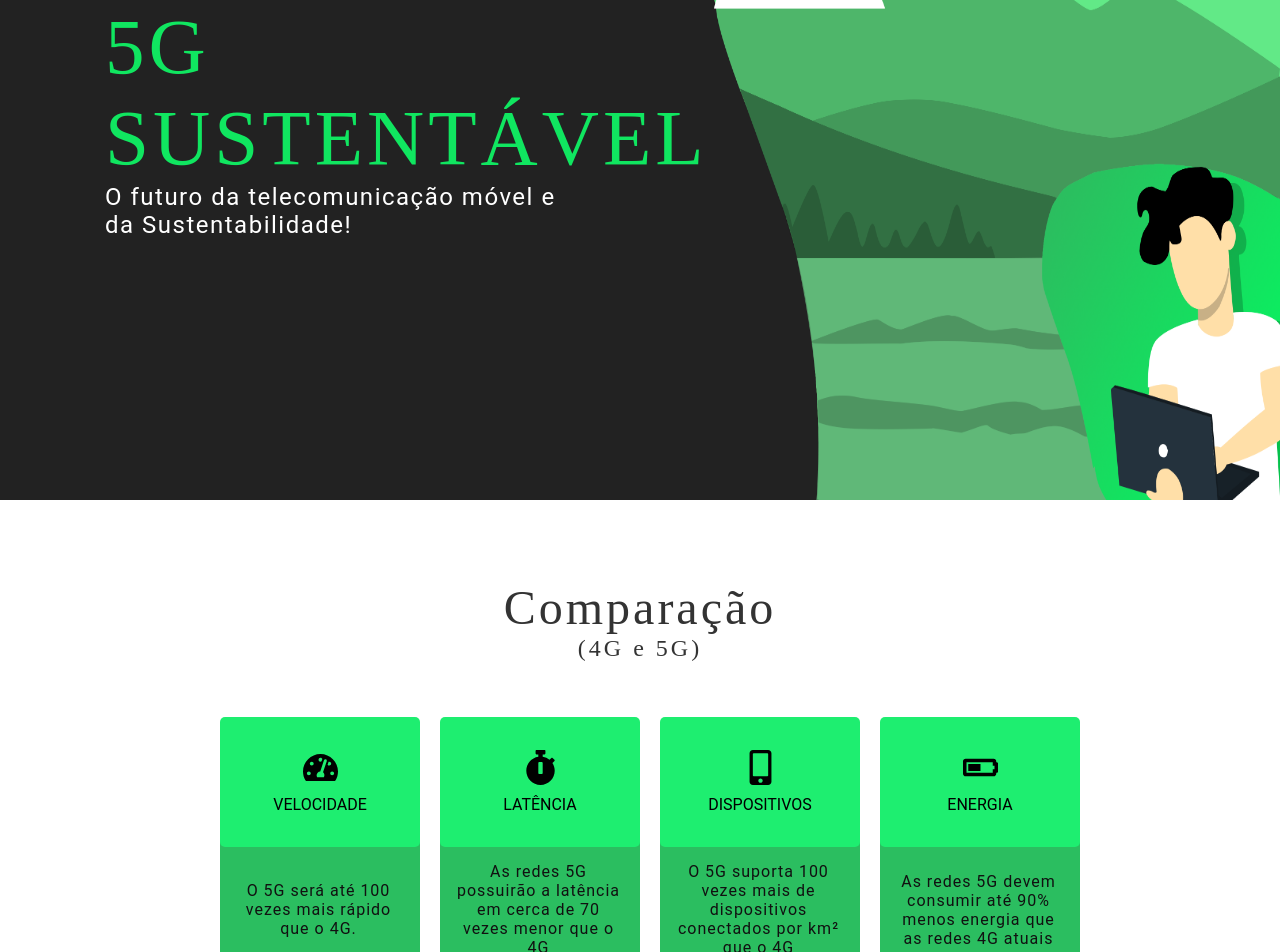
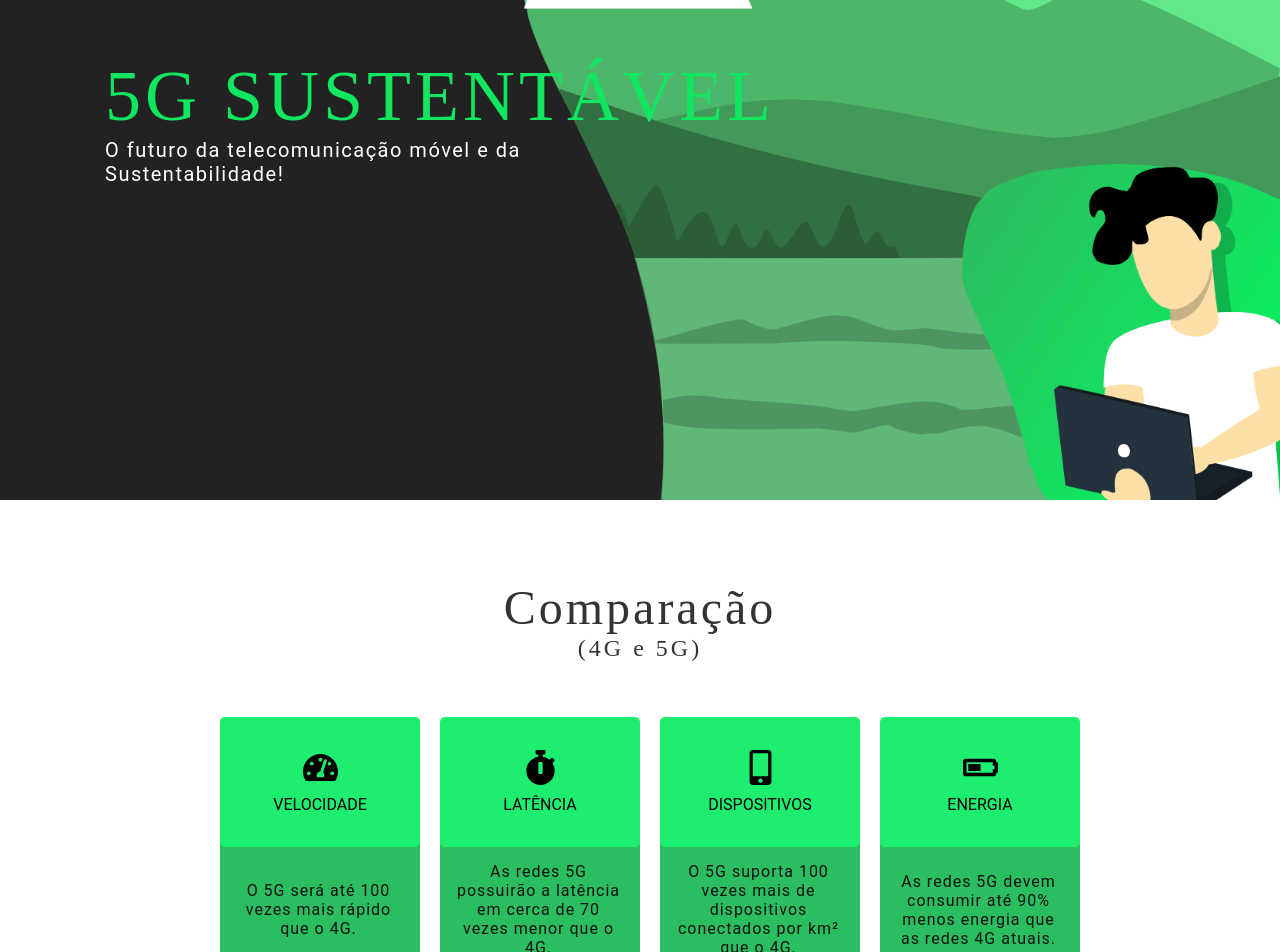
Before and after one commit to ismaelguimaraes/projeto-5gs, a React (Create React App) app: page / in a window 1280 px wide. Shown: the part 300-1252 px from the top of the page. Built offline with nearby package versions, Linux system fonts and the light colour scheme; the HTML template or start-up script is replaced by a standard one.

Commit message:
Alterei o hero e os cards
Coloquei a imagem do hero como background, e adicionei pontuação nas frases do cards de comparação

```diff
--- a/src/components/Comparativo/index.js
+++ b/src/components/Comparativo/index.js
@@ -17,17 +17,17 @@ export default function ComparativoGrande(){
 
                 <div>
                     <button><FaStopwatch size={35}/></button>
-                    <Conteudo><p>As redes 5G possuirão a latência em cerca de 70 vezes menor que o 4G</p></Conteudo>
+                    <Conteudo><p>As redes 5G possuirão a latência em cerca de 70 vezes menor que o 4G.</p></Conteudo>
                 </div>
 
                 <div>
                     <button><FaMobileAlt size={35}/></button>
-                    <Conteudo><p>O 5G suporta 100 vezes mais de dispositivos conectados por km² que o 4G</p></Conteudo>
+                    <Conteudo><p>O 5G suporta 100 vezes mais de dispositivos conectados por km² que o 4G.</p></Conteudo>
                 </div>
 
                 <div>
                     <button><FaBatteryHalf size={35}/></button>
-                    <Conteudo><p>As redes 5G devem consumir até 90% menos energia que as redes 4G atuais</p></Conteudo>
+                    <Conteudo><p>As redes 5G devem consumir até 90% menos energia que as redes 4G atuais.</p></Conteudo>
                 </div>
             </Requisitos>
 
--- a/src/pages/Home/index.js
+++ b/src/pages/Home/index.js
@@ -6,18 +6,13 @@ import {Hero, Video, Conteudo, Footer, RedesSociais, Info} from './styles';
 
 import Comparativo from '../../components/Comparativo';
 
-import hero from '../../assets/imagens/backgroundDegrade.png';
-
 export default function Main(){
 
     return(
         <>
             <Hero>
-                <div>
-                    <h1>5G Sustentável</h1>
-                    <p>O futuro da telecomunicação móvel e da Sustentabilidade!</p>
-                </div>
-                <img src={hero} alt="hero"/>
+                <h1>5G Sustentável</h1>
+                <p>O futuro da telecomunicação móvel e da Sustentabilidade!</p>
             </Hero>
 
             <Comparativo/>
--- a/src/pages/Home/styles.js
+++ b/src/pages/Home/styles.js
@@ -2,31 +2,26 @@ import styled from 'styled-components';
 import { darken } from 'polished';
 
 import bg2 from '../../assets/imagens/background2.png';
+import hero from '../../assets/imagens/backgroundDegrade.png';
 
 export const Hero = styled.div`
     display: flex;
-    flex-direction: row;
-    background: #222;
+    flex-direction: column;
+
+    background: #222 url(${hero}) right no-repeat;
+    background-size: contain;
+
     color: #fff;
     padding-left: 105px;
+
+    align-items: flex-start;
+    justify-content: center;
+
+    padding-top: 40px;
 
     width: 100vw;
     height: 100vh;
 
-    img {
-        max-height: 100vh;
-        max-width: max-content;
-        position: relative;
-        margin-left: auto;
-        overflow: hidden;
-
-        box-sizing: border-box;
-    }
-
-    div {
-        align-self: center;
-        justify-self: center;
-        padding-top: 40px;
 
     h1 {
         font-family: Bebas neue;
@@ -34,20 +29,16 @@ export const Hero = styled.div`
         text-transform: uppercase;
         letter-spacing: 4px;
         font-weight: 300;
-            font-size: 4.95rem;
+        font-size: 4.5rem;
         text-align: start;
     }
 
     p {
-            font-size: 1.5rem;
+        font-size: 1.25rem;
         letter-spacing: 1.5px;
         text-align: start;
         width: 480px;
     }
-    }
-}
-
-
 `;
 
 export const Video = styled.div`
```
Lines whose indentation alone changed are shown as unchanged.
